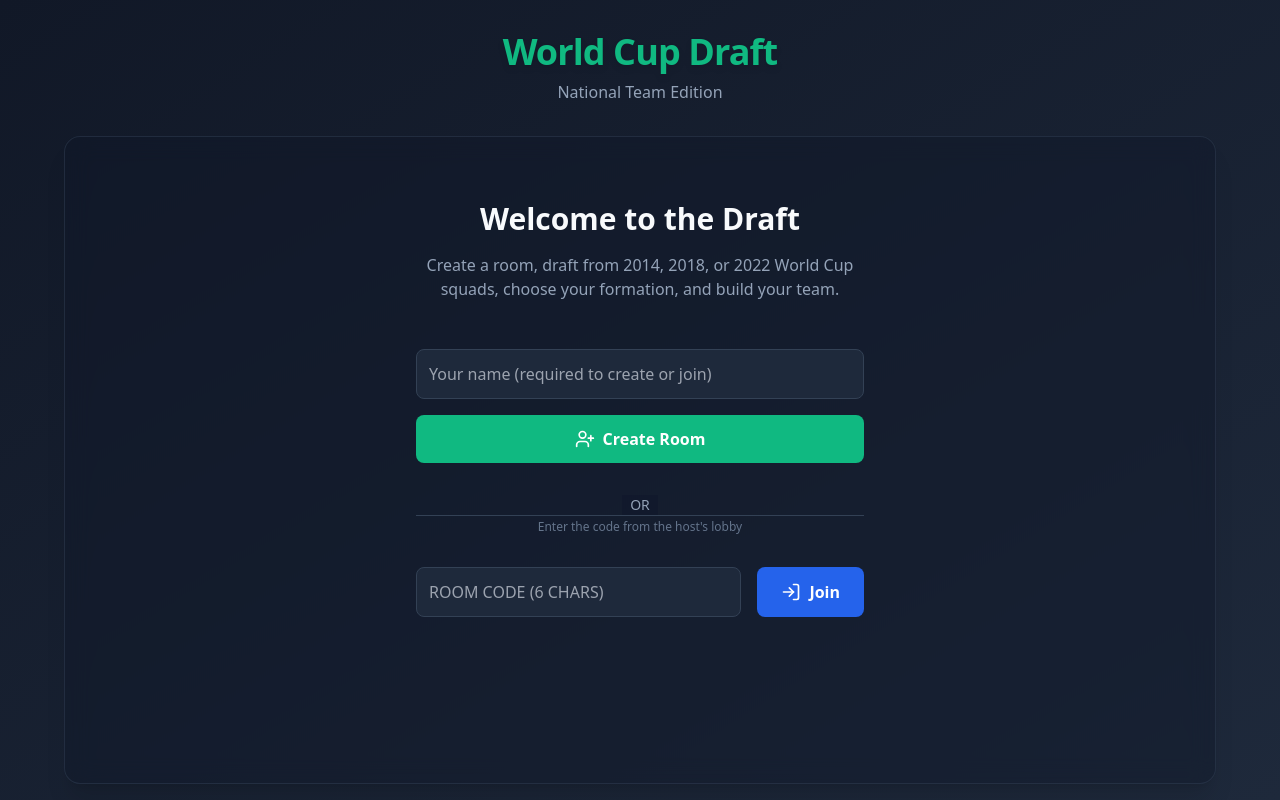
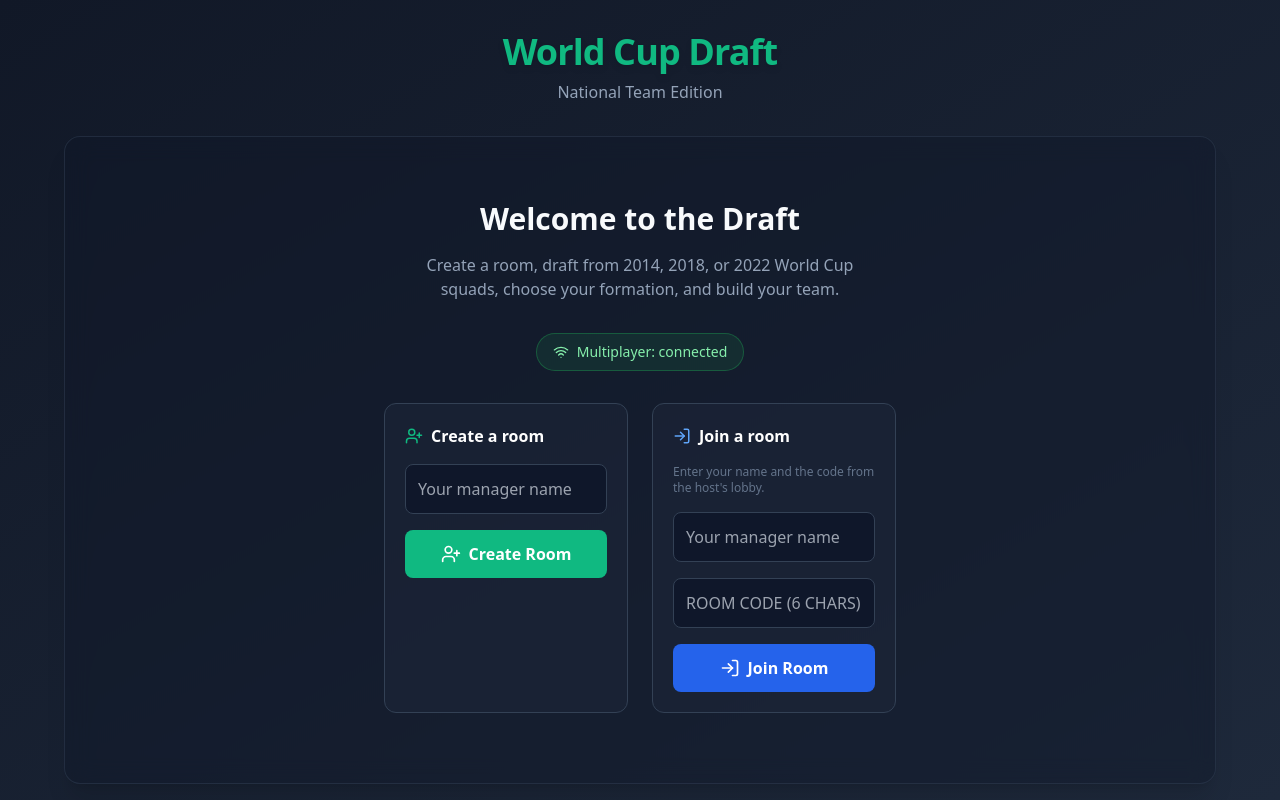
Before and after one commit to lilstormx7/world-cup, a React (Vite) app: page / in a window 1280 px wide. Built offline with nearby package versions, Linux system fonts and the light colour scheme; no server answers.

Commit message:
Improve join UX, fix invite-link sessions, trigger Vercel redeploy

```diff
--- a/src/components/Landing.tsx
+++ b/src/components/Landing.tsx
@@ -1,229 +1,172 @@
 import React, { useEffect, useState } from 'react';
-
 import { useDraft } from '../store';
-
-import { LogIn, UserPlus } from 'lucide-react';
-
-
-
-function readRoomFromUrl(): string {
-
-    const params = new URLSearchParams(window.location.search);
-
-    return (params.get('room') ?? '').toUpperCase().slice(0, 6);
-
-}
-
-
+import { LogIn, UserPlus, Wifi, WifiOff } from 'lucide-react';
+import { isFirebaseConfigured } from '../multiplayer/firebase';
+import { readRoomCodeFromUrl } from '../multiplayer/session';
 
 export const Landing: React.FC = () => {
+    const { dispatch, isConnecting, roomError, clearRoomError } = useDraft();
+    const [createName, setCreateName] = useState('');
+    const [joinName, setJoinName] = useState('');
+    const [roomCode, setRoomCode] = useState('');
+    const [fieldError, setFieldError] = useState<{ createName?: string; joinName?: string; roomCode?: string }>({});
 
-    const { dispatch, isConnecting, roomError, clearRoomError } = useDraft();
-
-    const [managerName, setManagerName] = useState('');
-
-    const [roomCode, setRoomCode] = useState('');
-
-
+    const multiplayerOnline = isFirebaseConfigured();
 
     useEffect(() => {
-
-        const fromUrl = readRoomFromUrl();
-
+        const fromUrl = readRoomCodeFromUrl();
         if (fromUrl) setRoomCode(fromUrl);
-
     }, []);
 
+    const handleCreate = () => {
+        clearRoomError();
+        setFieldError({});
+        const name = createName.trim();
+        if (!name) {
+            setFieldError({ createName: 'Enter your manager name' });
+            return;
+        }
+        const code = Math.random().toString(36).substring(2, 8).toUpperCase();
+        dispatch({
+            type: 'CREATE_ROOM',
+            payload: { roomCode: code, manager: { id: '', name, isHost: true } },
+        });
+    };
 
+    const handleJoin = () => {
+        clearRoomError();
+        setFieldError({});
+        const name = joinName.trim();
+        const code = roomCode.trim().toUpperCase();
 
-    const handleCreate = () => {
-
-        clearRoomError();
-
-        const name = managerName.trim();
-
-        if (!name) return alert('Enter your manager name');
-
-        const code = Math.random().toString(36).substring(2, 8).toUpperCase();
+        const errors: typeof fieldError = {};
+        if (!name) errors.joinName = 'Enter your manager name';
+        if (!code) errors.roomCode = 'Enter the room code';
+        if (errors.joinName || errors.roomCode) {
+            setFieldError(errors);
+            return;
+        }
 
         dispatch({
-
-            type: 'CREATE_ROOM',
-
-            payload: { roomCode: code, manager: { id: '', name, isHost: true } },
-
+            type: 'JOIN_ROOM',
+            payload: {
+                roomCode: code,
+                manager: { id: '', name, isHost: false },
+            },
         });
-
     };
 
-
-
-    const handleJoin = () => {
-
-        clearRoomError();
-
-        const name = managerName.trim();
-
-        const code = roomCode.trim().toUpperCase();
-
-
-
-        if (!name) return alert('Enter your manager name');
-
-        if (!code) return alert('Enter the room code');
-
-
-
-        dispatch({
-
-            type: 'JOIN_ROOM',
-
-            payload: {
-
-                roomCode: code,
-
-                manager: { id: '', name, isHost: false },
-
-            },
-
-        });
-
-    };
-
-
-
     return (
-
-        <div className="flex flex-col items-center justify-center space-y-12 py-10">
-
+        <div className="flex flex-col items-center justify-center space-y-8 py-10">
             <div className="text-center space-y-4">
-
                 <h2 className="text-3xl font-bold">Welcome to the Draft</h2>
-
-                <p className="text-slate-400 max-w-md mx-auto">Create a room, draft from 2014, 2018, or 2022 World Cup squads, choose your formation, and build your team.</p>
-
+                <p className="text-slate-400 max-w-md mx-auto">
+                    Create a room, draft from 2014, 2018, or 2022 World Cup squads, choose your formation, and build
+                    your team.
+                </p>
             </div>
 
+            <div
+                className={`flex items-center gap-2 text-sm px-4 py-2 rounded-full border ${
+                    multiplayerOnline
+                        ? 'bg-green-500/10 border-green-500/30 text-green-300'
+                        : 'bg-amber-500/10 border-amber-500/30 text-amber-300'
+                }`}
+            >
+                {multiplayerOnline ? <Wifi size={16} /> : <WifiOff size={16} />}
+                {multiplayerOnline
+                    ? 'Multiplayer: connected'
+                    : 'Multiplayer: offline — redeploy with Firebase env vars on Vercel'}
+            </div>
 
+            {roomError && (
+                <div className="w-full max-w-lg bg-red-500/10 border border-red-500/40 text-red-300 rounded-lg px-4 py-3 text-sm">
+                    {roomError}
+                </div>
+            )}
 
-            <div className="w-full max-w-md space-y-4">
-
-                {roomError && (
-
-                    <div className="bg-red-500/10 border border-red-500/40 text-red-300 rounded-lg px-4 py-3 text-sm">
-
-                        {roomError}
-
+            <div className="w-full max-w-lg grid gap-6 md:grid-cols-2">
+                {/* Create room */}
+                <div className="bg-slate-800/50 border border-slate-700 rounded-xl p-5 space-y-4">
+                    <h3 className="font-semibold text-white flex items-center gap-2">
+                        <UserPlus size={18} className="text-brand-accent" />
+                        Create a room
+                    </h3>
+                    <div className="space-y-1">
+                        <input
+                            type="text"
+                            placeholder="Your manager name"
+                            className={`w-full bg-slate-900 border rounded-lg p-3 text-white focus:outline-none focus:ring-2 focus:ring-brand-accent transition-all ${
+                                fieldError.createName ? 'border-red-500' : 'border-slate-700'
+                            }`}
+                            value={createName}
+                            onChange={(e) => setCreateName(e.target.value)}
+                            onKeyDown={(e) => e.key === 'Enter' && handleCreate()}
+                            disabled={isConnecting}
+                        />
+                        {fieldError.createName && (
+                            <p className="text-red-400 text-xs">{fieldError.createName}</p>
+                        )}
                     </div>
-
-                )}
-
-
-
-                <input
-
-                    type="text"
-
-                    placeholder="Your name (required to create or join)"
-
-                    className="w-full bg-slate-800 border border-slate-700 rounded-lg p-3 text-white focus:outline-none focus:ring-2 focus:ring-brand-accent transition-all"
-
-                    value={managerName}
-
-                    onChange={(e) => setManagerName(e.target.value)}
-
-                    disabled={isConnecting}
-
-                />
-
-
-
-                <div className="flex gap-4">
-
                     <button
-
                         onClick={handleCreate}
-
                         disabled={isConnecting}
-
-                        className="flex-1 flex items-center justify-center gap-2 bg-brand-accent hover:bg-brand-accentHover text-white p-3 rounded-lg font-semibold transition-colors duration-200 disabled:opacity-50"
-
+                        className="w-full flex items-center justify-center gap-2 bg-brand-accent hover:bg-brand-accentHover text-white p-3 rounded-lg font-semibold transition-colors disabled:opacity-50"
                     >
-
                         <UserPlus size={20} />
-
                         {isConnecting ? 'Connecting…' : 'Create Room'}
-
                     </button>
-
                 </div>
 
-
-
-                <div className="relative py-4">
-
-                    <div className="absolute inset-0 flex items-center">
-
-                        <div className="w-full border-t border-slate-700"></div>
-
+                {/* Join room */}
+                <div className="bg-slate-800/50 border border-slate-700 rounded-xl p-5 space-y-4">
+                    <h3 className="font-semibold text-white flex items-center gap-2">
+                        <LogIn size={18} className="text-blue-400" />
+                        Join a room
+                    </h3>
+                    <p className="text-xs text-slate-500">Enter your name and the code from the host&apos;s lobby.</p>
+                    <div className="space-y-1">
+                        <input
+                            type="text"
+                            placeholder="Your manager name"
+                            className={`w-full bg-slate-900 border rounded-lg p-3 text-white focus:outline-none focus:ring-2 focus:ring-blue-500 transition-all ${
+                                fieldError.joinName ? 'border-red-500' : 'border-slate-700'
+                            }`}
+                            value={joinName}
+                            onChange={(e) => setJoinName(e.target.value)}
+                            disabled={isConnecting}
+                        />
+                        {fieldError.joinName && (
+                            <p className="text-red-400 text-xs">{fieldError.joinName}</p>
+                        )}
                     </div>
-
-                    <div className="relative flex flex-col items-center text-sm gap-1">
-
-                        <span className="px-2 bg-slate-900/50 text-slate-400">OR</span>
-
-                        <span className="text-slate-500 text-xs">Enter the code from the host&apos;s lobby</span>
-
+                    <div className="space-y-1">
+                        <input
+                            type="text"
+                            placeholder="Room code (6 chars)"
+                            className={`w-full bg-slate-900 border rounded-lg p-3 text-white uppercase focus:outline-none focus:ring-2 focus:ring-blue-500 transition-all ${
+                                fieldError.roomCode ? 'border-red-500' : 'border-slate-700'
+                            }`}
+                            value={roomCode}
+                            onChange={(e) => setRoomCode(e.target.value.toUpperCase())}
+                            onKeyDown={(e) => e.key === 'Enter' && handleJoin()}
+                            maxLength={6}
+                            disabled={isConnecting}
+                        />
+                        {fieldError.roomCode && (
+                            <p className="text-red-400 text-xs">{fieldError.roomCode}</p>
+                        )}
                     </div>
-
+                    <button
+                        onClick={handleJoin}
+                        disabled={isConnecting}
+                        className="w-full flex items-center justify-center gap-2 bg-blue-600 hover:bg-blue-700 text-white p-3 rounded-lg font-semibold transition-colors disabled:opacity-50"
+                    >
+                        <LogIn size={20} />
+                        Join Room
+                    </button>
                 </div>
-
-
-
-                <div className="flex gap-4">
-
-                    <input
-
-                        type="text"
-
-                        placeholder="Room Code (6 chars)"
-
-                        className="flex-1 bg-slate-800 border border-slate-700 rounded-lg p-3 text-white uppercase focus:outline-none focus:ring-2 focus:ring-blue-500 transition-all"
-
-                        value={roomCode}
-
-                        onChange={(e) => setRoomCode(e.target.value.toUpperCase())}
-
-                        onKeyDown={(e) => e.key === 'Enter' && handleJoin()}
-
-                        maxLength={6}
-
-                        disabled={isConnecting}
-
-                    />
-
-                    <button
-
-                        onClick={handleJoin}
-
-                        disabled={isConnecting}
-
-                        className="flex items-center justify-center gap-2 bg-blue-600 hover:bg-blue-700 text-white p-3 rounded-lg font-semibold transition-colors duration-200 px-6 disabled:opacity-50"
-
-                    >
-
-                        <LogIn size={20} />
-
-                        Join
-
-                    </button>
-
-                </div>
-
             </div>
-
         </div>
-
     );
-
 };
--- a/src/multiplayer/session.ts
+++ b/src/multiplayer/session.ts
@@ -25,3 +25,13 @@ export function loadSession(): LocalSession | null {
 export function clearSession(): void {
     sessionStorage.removeItem(SESSION_KEY);
 }
+
+export function readRoomCodeFromUrl(): string {
+    const params = new URLSearchParams(window.location.search);
+    return (params.get('room') ?? '').toUpperCase().slice(0, 6);
+}
+
+/** Invite links should start a fresh join flow, not rejoin as another tab's user. */
+export function isInviteLinkVisit(): boolean {
+    return readRoomCodeFromUrl().length > 0;
+}
```
Also changed, not shown: src/store.tsx (+7 -3 lines).
